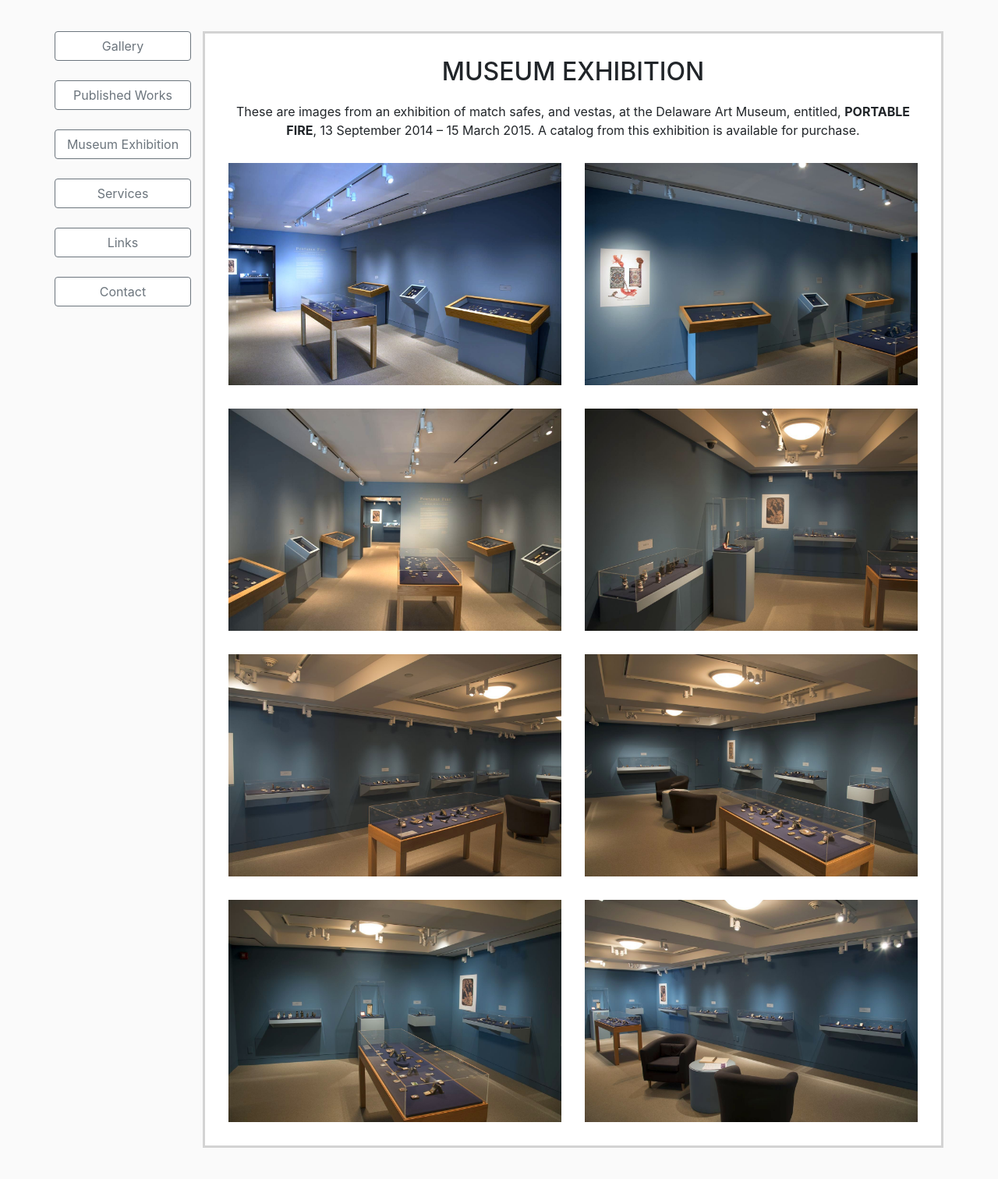
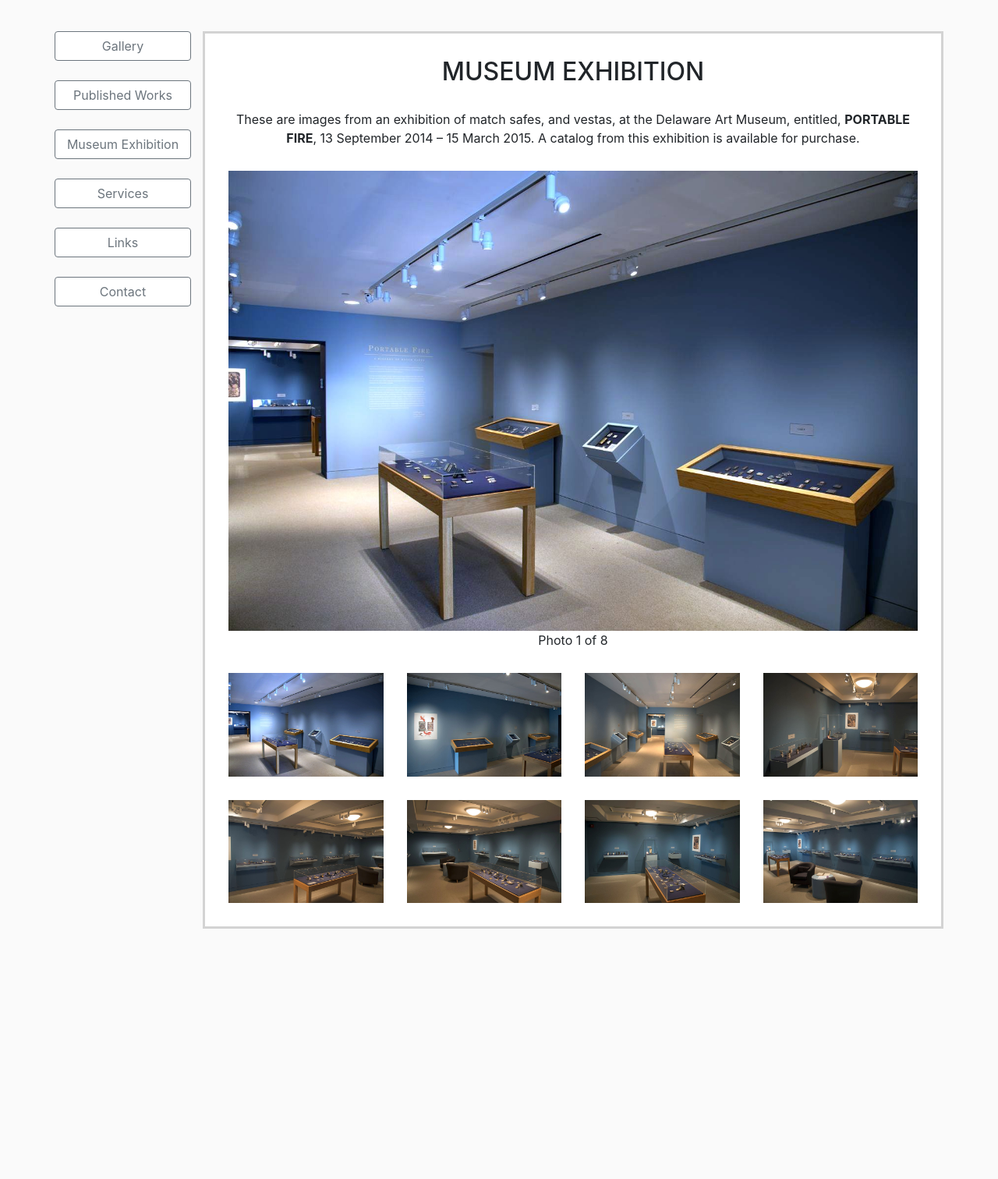
Before and after one commit to neilshapiro/MatchSafeScholar, a PHP site: page /exhibition.php in a window 1280 px wide. Shown: the part 163-1675 px from the top of the page at 78% size. After the commit the page ends 1354 px from the top, so only its background shows below. Run offline with PHP 8.4, Linux system fonts and the light colour scheme.

Commit message:
using new image layout for exhibition

```diff
--- a/exhibition.php
+++ b/exhibition.php
@@ -4,38 +4,40 @@
 ?>
 
 <div class="col-md-10 page-content">
-  <h2 class="text-center" style="margin-bottom:20px;">MUSEUM EXHIBITION</h2>
+  <h2 class="text-center page-content-title">MUSEUM EXHIBITION</h2>
   <p class="text-center" style="margin-bottom:30px;">These are images from an exhibition of match safes, and vestas, at the Delaware Art Museum, entitled, <b>PORTABLE FIRE</b>, 13 September 2014 – 15 March 2015. A catalog from this exhibition is available for purchase.</p>
   <div class="row">
-    <div class="col-md-6">
-      <img class="img-fluid" src="img/exhibition/0.jpg">
+    <div class="col-md-12">
+      <img id="display" class="img-fluid" src="img/exhibition/0.jpg">
     </div>
-    <div class="col-md-6">
-      <img class="img-fluid" src="img/exhibition/1.jpg">
+  </div>
+  <p class="text-center" id="displayCaption">Photo <span id="displayNum">1</span> of 8<p>
+  <div class="row" style="margin-top: 30px;">
+    <div class="col-md-3">
+      <img class="img-fluid" src="img/exhibition/0.jpg" data-num="1">
+    </div>
+    <div class="col-md-3">
+      <img class="img-fluid" src="img/exhibition/1.jpg" data-num="2">
+    </div>
+    <div class="col-md-3">
+      <img class="img-fluid" src="img/exhibition/2.jpg" data-num="3">
+    </div>
+    <div class="col-md-3">
+      <img class="img-fluid" src="img/exhibition/3.jpg" data-num="4">
     </div>
   </div>
   <div class="row" style="margin-top: 30px;">
-    <div class="col-md-6">
-      <img class="img-fluid" src="img/exhibition/2.jpg">
+    <div class="col-md-3">
+      <img class="img-fluid" src="img/exhibition/4.jpg" data-num="5">
     </div>
-    <div class="col-md-6">
-      <img class="img-fluid" src="img/exhibition/3.jpg">
+    <div class="col-md-3">
+      <img class="img-fluid" src="img/exhibition/5.jpg" data-num="6">
     </div>
-  </div>
-  <div class="row" style="margin-top: 30px;">
-    <div class="col-md-6">
-      <img class="img-fluid" src="img/exhibition/4.jpg">
+    <div class="col-md-3">
+      <img class="img-fluid" src="img/exhibition/6.jpg" data-num="7">
     </div>
-    <div class="col-md-6">
-      <img class="img-fluid" src="img/exhibition/5.jpg">
-    </div>
-  </div>
-  <div class="row" style="margin-top: 30px;">
-    <div class="col-md-6">
-      <img class="img-fluid" src="img/exhibition/6.jpg">
-    </div>
-    <div class="col-md-6">
-      <img class="img-fluid" src="img/exhibition/7.jpg">
+    <div class="col-md-3">
+      <img class="img-fluid" src="img/exhibition/7.jpg" data-num="8">
     </div>
   </div>
 </div>
```
